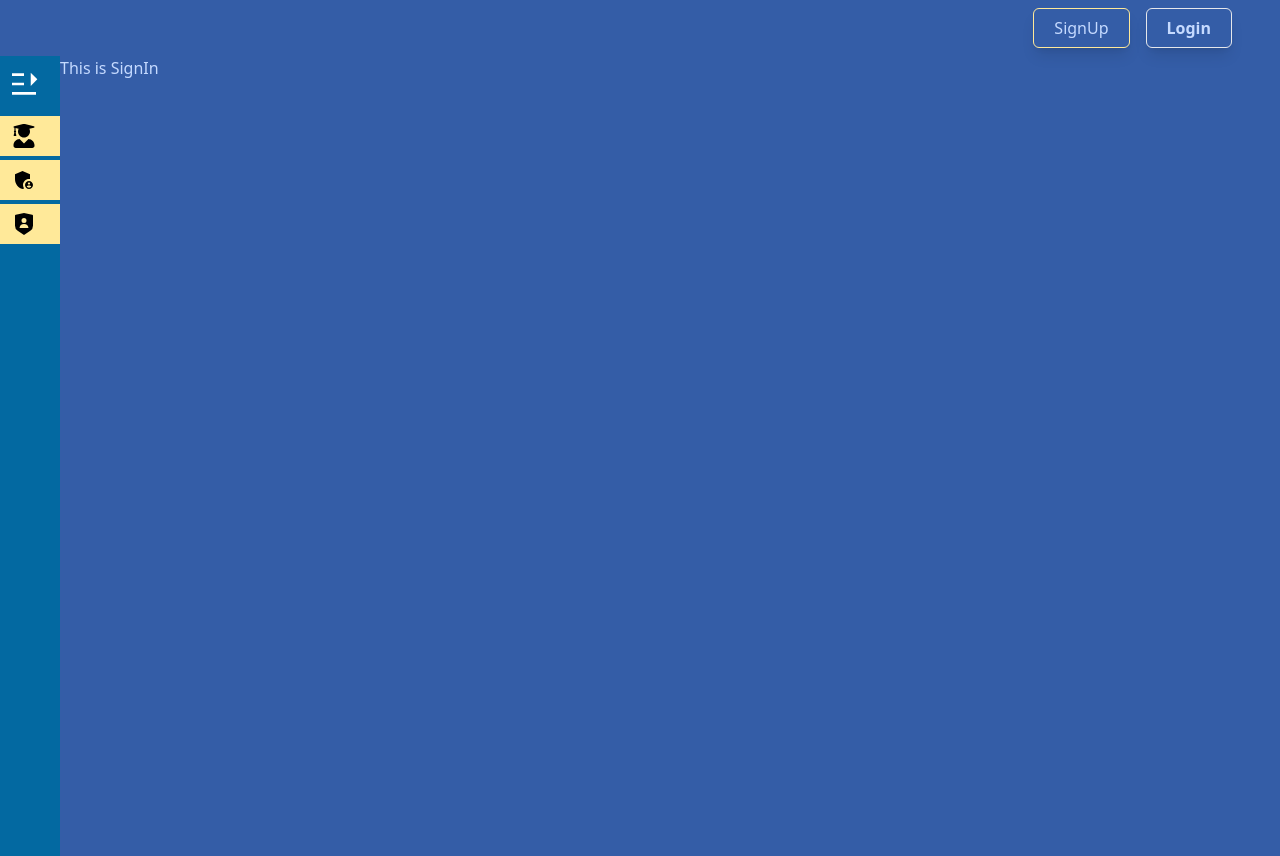
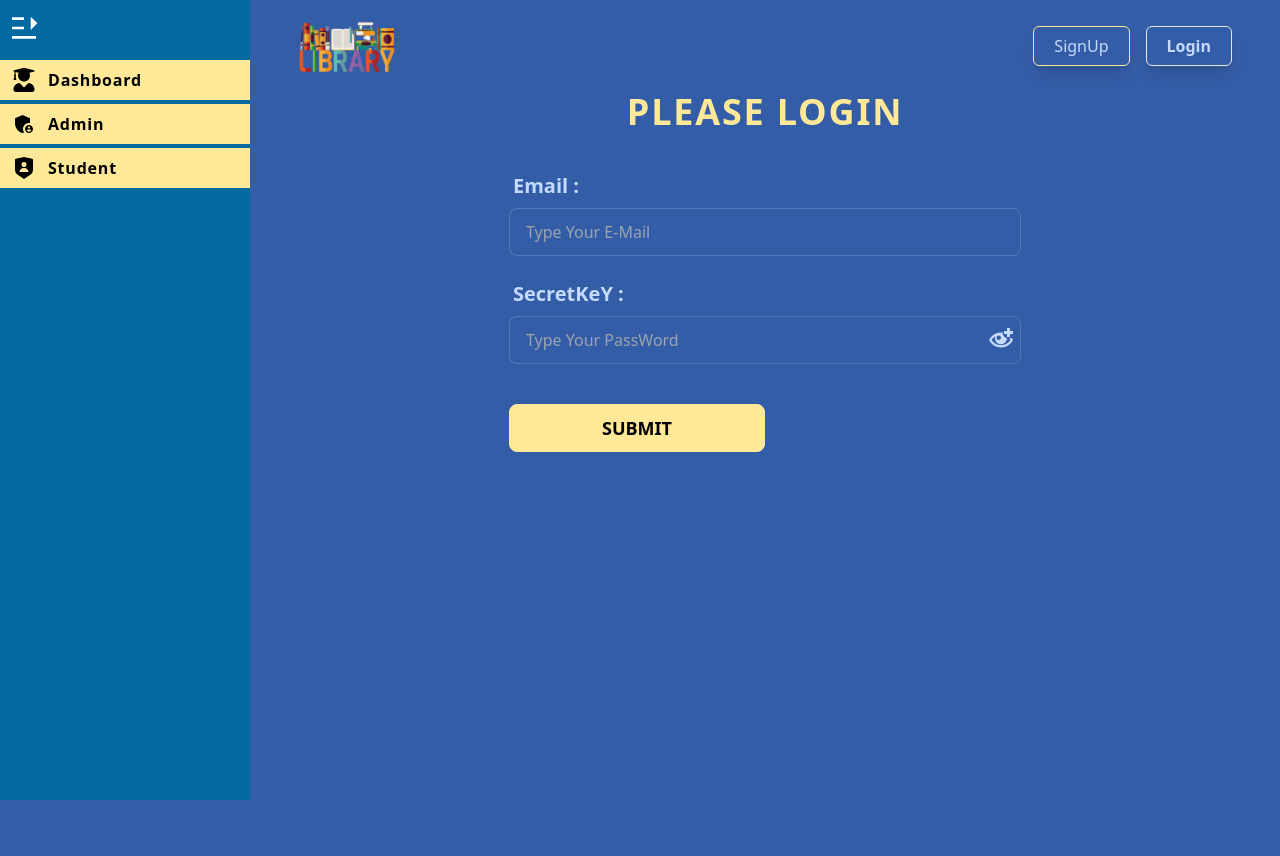
Before and after one commit to MahfujAhsan/library-management-client, a React (Create React App) app: page /signin in a window 1280 px wide. After the commit the page ends 800 px from the top, so only its background shows below. Built offline with nearby package versions, Linux system fonts and the light colour scheme; no server answers.

Commit message:
login toggle implemented

```diff
--- a/src/App.js
+++ b/src/App.js
@@ -12,8 +12,9 @@ import 'react-toastify/dist/ReactToastify.css';
 function App() {
   return (
     <>
+
+      <Navbar>
       <Header />
-      <Navbar>
         <Routes>
           <Route path="/" element={<Dashboard />} />
           <Route path="adminDashboard" element={<Admins />} />
--- a/src/components/Shared/Header.js
+++ b/src/components/Shared/Header.js
@@ -1,18 +1,26 @@
+import { signOut } from 'firebase/auth';
 import React from 'react';
+import { useAuthState } from 'react-firebase-hooks/auth';
 import { Link } from 'react-router-dom';
+import logo from '../../assets/library_logo.png'
+import auth from '../../firebase.init';
 
 const Header = () => {
+    const [user] = useAuthState(auth);
+    const logOut = () => {
+        signOut(auth);
+    }
     return (
-        <div className='flex justify-between lg:container mx-auto px-12 py-4'>
+        <div className='flex justify-between items-center lg:container mx-auto lg:px-12 py-4'>
             <div>
-
+                <img style={{height: "60px"}} src={logo} alt="brand_logo" />
             </div>
             <div>
 
             </div>
             <div>
                 <Link className='border border-accent px-5 py-2 rounded-md hover:bg-slate-600 hover:text-white shadow-lg' to="/signup">SignUp</Link>
-                <Link className='border px-5 py-2 rounded-md hover:bg-slate-600 hover:text-white shadow-lg ml-4 font-bold' to="/signin">Login</Link>
+                {user ? <button className='border px-5 py-2 rounded-md hover:bg-slate-600 hover:text-white shadow-lg ml-4 font-bold' onClick={logOut}>Logout</button> : <Link className='border px-5 py-2 rounded-md hover:bg-slate-600 hover:text-white shadow-lg ml-4 font-bold' to="/signin">Login</Link>}
             </div>
         </div>
     );
--- a/src/components/Shared/SignIn.js
+++ b/src/components/Shared/SignIn.js
@@ -1,9 +1,76 @@
-import React from 'react';
+import React, { useState } from 'react';
+import { useSignInWithEmailAndPassword } from 'react-firebase-hooks/auth';
+import { useForm } from 'react-hook-form';
+import { ImEyePlus, ImEyeMinus } from 'react-icons/im';
+import auth from '../../firebase.init';
 
 const SignIn = () => {
+    const [isShown, setIsSHown] = useState(false);
+    const togglePassword = () => {
+        setIsSHown((isShown) => !isShown);
+    };
+    const [
+        signInWithEmailAndPassword,
+        user,
+        loading,
+        error,
+    ] = useSignInWithEmailAndPassword(auth);
+    const { register, formState: { errors }, handleSubmit, reset } = useForm();
+    const onSubmit = async data => {
+        await signInWithEmailAndPassword(data.email, data.password);
+    };
     return (
         <div>
-            <h2>This is SignIn</h2>
+            <h2 className='text-center text-2xl lg:text-4xl uppercase tracking-wider mb-4 lg:mb-8 font-semibold text-accent'>Please LogIn</h2>
+            <form className='w-3/4 lg:w-2/4 mx-auto' onSubmit={handleSubmit(onSubmit)}>
+                <div className="form-control mx-auto w-full max-w-xs lg:max-w-lg">
+                    <label className="label font-bold">
+                        <span className="label-text text-xl">Email :</span>
+                    </label>
+                    <input type="email" placeholder="Type Your E-Mail" className="input input-bordered w-full max-w-xs lg:max-w-lg" {...register("email",
+                        {
+                            required: {
+                                value: true,
+                                message: "Email Required",
+                            },
+                            pattern: {
+                                value: /^[a-z0-9]+@[a-z]+\.[a-z]{2,3}/,
+                                message: 'Provide a valid Email'
+                            }
+                        })} />
+                    <label className="label">
+                        {errors.email?.type === 'required' && <span className="label-text-alt text-accent">{errors.email?.message}</span>}
+                        {errors.email?.type === 'pattern' && <span className="label-text-alt text-accent">{errors.email?.message}</span>}
+                    </label>
+                </div>
+                <div className="form-control mx-auto w-full max-w-xs lg:max-w-lg relative">
+                    <label className="label font-bold">
+                        <span className="label-text text-xl">SecretKeY :</span>
+                    </label>
+                    <div>
+                        <input type={isShown ? "text" : "password"} placeholder="Type Your PassWord" className="input input-bordered w-full max-w-xs lg:max-w-lg" {...register("password",
+                            {
+                                required: {
+                                    value: true,
+                                    message: "Password Required"
+                                },
+                                pattern: {
+                                    value: /(?=.*[!#$%&?^*@~() "])(?=.{8,})/,
+                                    message: "At least 8 Character"
+                                }
+                            })} />
+                        <button className='absolute right-2 top-14 text-xl lg:text-2xl' onClick={togglePassword}>{isShown ? <ImEyeMinus /> : <ImEyePlus />}</button>
+                    </div>
+                    <label className="label">
+                        {errors.password?.type === 'pattern' && <span className="label-text-alt text-accent">{errors.password?.message}</span>}
+                        {errors.password?.type === 'required' && <span className="label-text-alt text-accent">{errors.password?.message}</span>}
+                    </label>
+                </div>
+
+                <div className='w-full mx-auto max-w-xs lg:max-w-lg mt-6'>
+                    <input className='btn btn-accent w-6/12 text-lg text-black font-bold' type="submit" value="Submit" />
+                </div>
+            </form>
         </div>
     );
 };
--- a/src/components/Shared/subMenu.js
+++ /dev/null
@@ -1,11 +0,0 @@
-import React from 'react';
-
-const subMenu = () => {
-    return (
-        <div>
-
-        </div>
-    );
-};
-
-export default subMenu;
```
Also changed, not shown: src/Hooks/usePasswordToggle.js (deleted), src/assets/library_logo.png (added).
